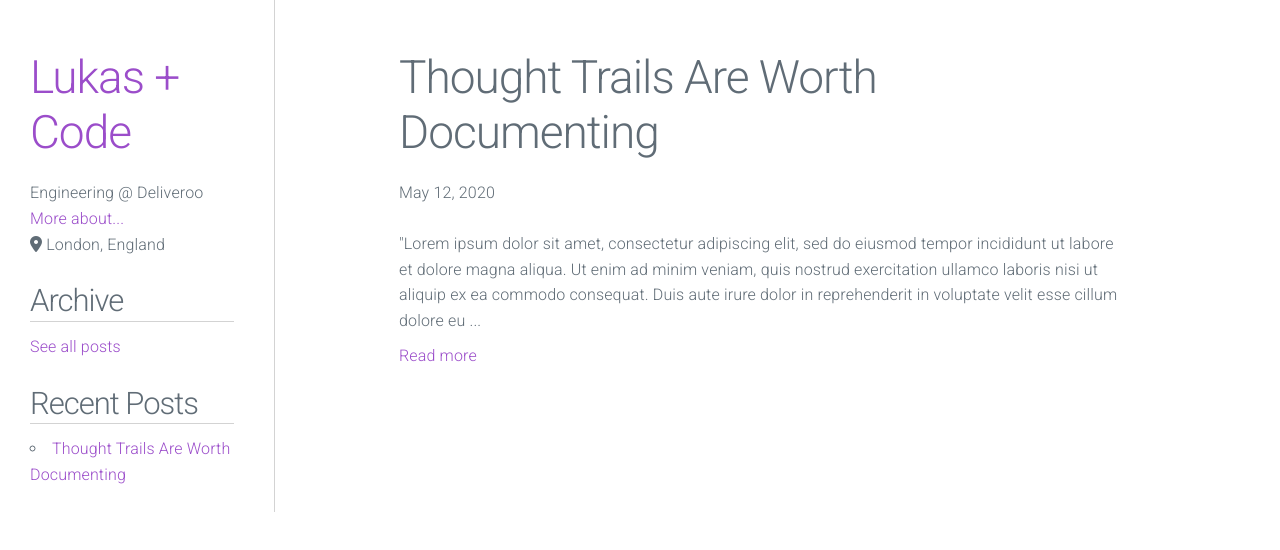
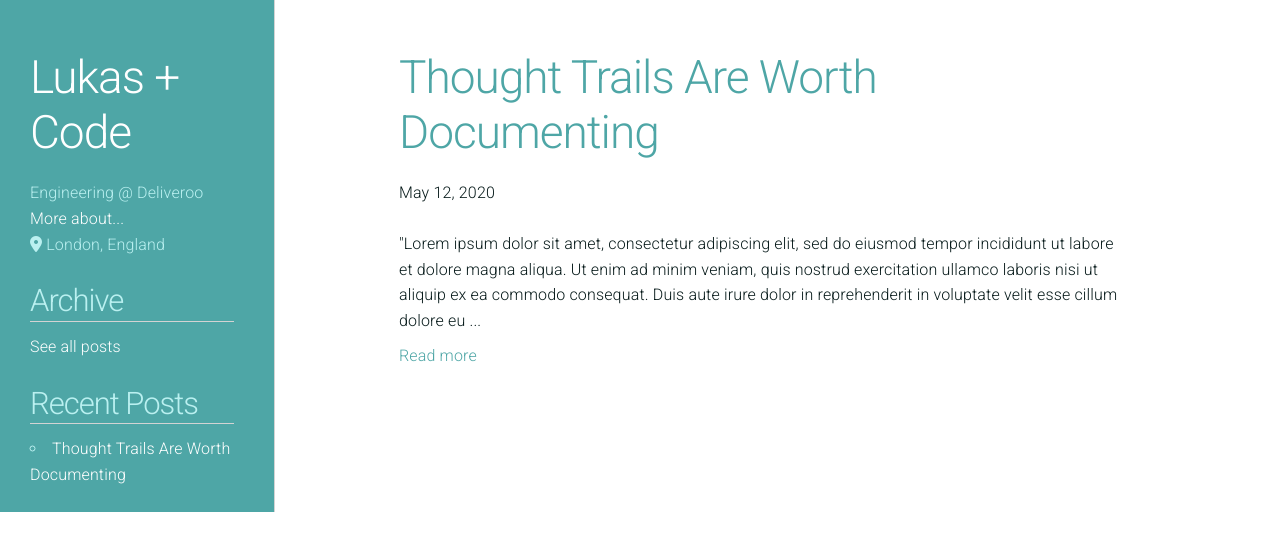
Before and after one commit to Numbluk/Numbluk.github.io, a plain HTML site: page index.html in a window 1280 px wide. Drawn offline with nearby package versions, Linux system fonts and the light colour scheme.

Commit message:
rebuilding site Tue May 19 00:51:47 BST 2020

```diff
--- a/stylesheets/stylesheet.css
+++ b/stylesheets/stylesheet.css
@@ -29,6 +29,27 @@ html, body {
   border-right: 1px solid lightgray;
   padding-left: 4rem;
   padding-right: 4rem;
+  background-color: #4EA6A6;
+}
+
+#sidebar *, #sidebar h2 {
+  color: #BAF0F0;
+}
+
+#sidebar a {
+  color: #fff;
+}
+
+a:hover {
+  text-decoration: underline;
+}
+
+#content * {
+  color: #071A1A;
+}
+
+#content a {
+  color: #4EA6A6;
 }
 
 #sidebar h2 {
```
